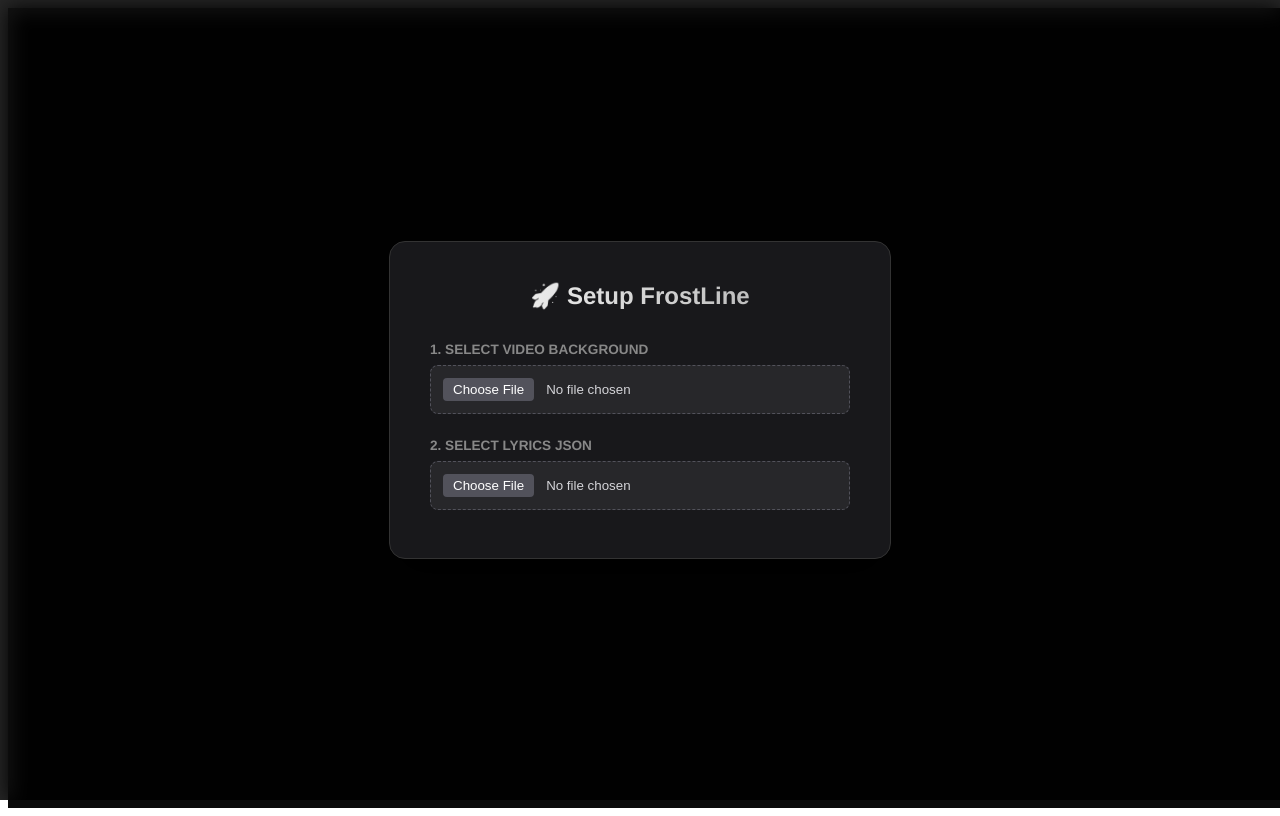
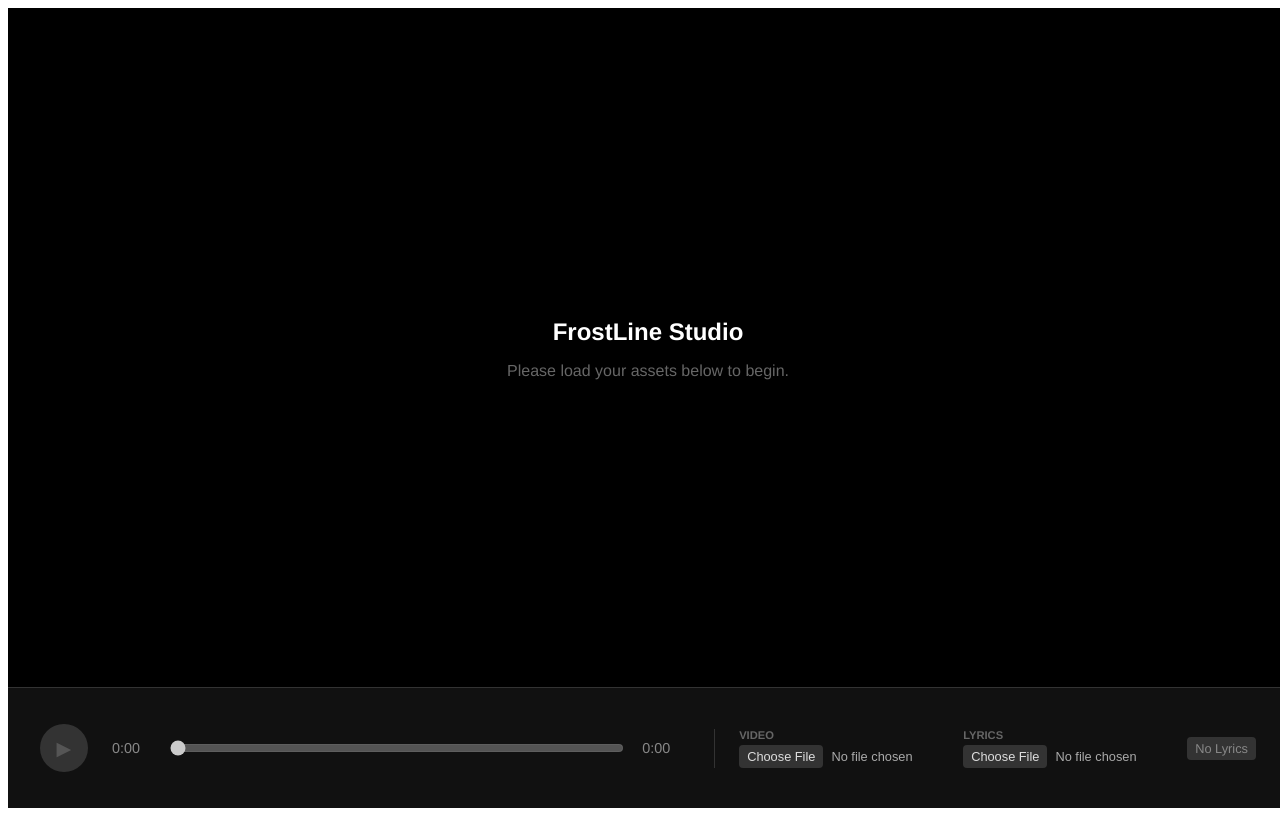
Before and after one commit to b0yu-li/FrostLine, an Angular app: page / in a window 1280 px wide. Built offline with nearby package versions, Linux system fonts and the light colour scheme.

Commit message:
feat: studio layout

```diff
--- a/src/app/app.html
+++ b/src/app/app.html
@@ -1,44 +1,89 @@
+<div class="studio-layout">
+
+  <!-- ===============================
+       ZONE 1: THE STAGE (Renderer)
+       =============================== -->
+  <main class="stage-area">
     @if (videoUrl()) {
       <video
         #videoRef
         [src]="videoUrl()"
         (timeupdate)="onTimeUpdate($event)"
-    controls
+        (loadedmetadata)="onMetadataLoaded($event)"
+        (ended)="isPlaying.set(false)"
         class="video-bg">
       </video>
     }
 
+    <!-- Setup Prompt (Only visible if not ready) -->
     @if (!isReady()) {
-  <div class="setup-container">
-    <div class="setup-card">
-      <h2>🚀 Setup FrostLine</h2>
-
-      <div class="input-group">
-        <label>1. Select Video Background</label>
-        <input type="file" accept="video/*" (change)="onVideoSelected($event)">
-      </div>
-
-      <div class="input-group">
-        <label>2. Select Lyrics JSON</label>
-        <input type="file" accept=".json" (change)="onLyricsSelected($event)">
-        @if (jsonFileName()) {
-          <small>Loaded: {{ jsonFileName() }}</small>
-        }
-      </div>
-    </div>
+      <div class="setup-prompt">
+        <h2>FrostLine Studio</h2>
+        <p>Please load your assets below to begin.</p>
       </div>
     }
 
+    <!-- The Lyrics Overlay -->
     @if (isReady()) {
       <div class="overlay-container">
         <div class="glass-card" [style.width.px]="cardWidth()">
-
           @for (line of [currentLine()]; track line) {
             <p class="lyrics-text" [@lyricChange]>
               {{ line }}
             </p>
           }
-
         </div>
       </div>
     }
+  </main>
+
+  <!-- ===============================
+       ZONE 2: THE CONSOLE (Controls)
+       =============================== -->
+  <footer class="control-deck">
+
+    <!-- A. Playback Controls -->
+    <div class="playback-group">
+      <button class="play-btn" (click)="togglePlay()" [disabled]="!videoUrl()">
+        {{ isPlaying() ? '⏸' : '▶' }}
+      </button>
+
+      <div class="scrubber-container">
+        <span class="time-label">{{ formatTime(currentTime()) }}</span>
+        <input
+          type="range"
+          [min]="0"
+          [max]="duration()"
+          [value]="currentTime()"
+          (input)="seek($event)"
+          [disabled]="!videoUrl()"
+          class="scrubber"
+        >
+        <span class="time-label">{{ formatTime(duration()) }}</span>
+      </div>
+    </div>
+
+    <!-- B. Asset Management -->
+    <div class="assets-group">
+      <div class="file-input-wrapper">
+        <label>Video</label>
+        <input type="file" accept="video/*" (change)="onVideoSelected($event)">
+      </div>
+
+      <div class="file-input-wrapper">
+        <label>Lyrics</label>
+        <input type="file" accept=".json" (change)="onLyricsSelected($event)">
+      </div>
+
+      <div class="status-indicator">
+        @if (jsonFileName()) {
+          <span class="badge success">JSON: {{ jsonFileName() }}</span>
+        } @else {
+          <span class="badge">No Lyrics</span>
+        }
+      </div>
+    </div>
+
+  </footer>
+
+</div>
--- a/src/app/app.scss
+++ b/src/app/app.scss
@@ -1,22 +1,21 @@
 /* =========================================
    1. Variables & Theme
    ========================================= */
-/* Helvetica is priority, falling back to Inter/System */
 $font-stack: 'Helvetica', 'Inter', -apple-system, BlinkMacSystemFont, "Segoe UI", Roboto, sans-serif;
 $color-bg-dark: #0a0a0a;
-$color-text: #ffffff;
+$color-panel: #111111;
+$color-text: rgba(159, 51, 47);
 $color-accent: #64b5f6;
 
 /* Glass Settings */
-$glass-bg: rgb(255, 255, 255, 0.03); /* Reduced opacity for cleaner look */
+$glass-bg: rgba(255, 255, 255, 0.03);
 $glass-border: rgba(255, 255, 255, 0.18);
 $glass-blur: 20px;
-/* Added brightness() to darken the background video slightly for contrast */
 $glass-filter: blur($glass-blur) brightness(0.85);
 $glass-shadow: 0 8px 32px rgba(0, 0, 0, 0.3);
 
 /* =========================================
-   2. Global Reset & Host
+   2. Main Layout (Studio Mode)
    ========================================= */
 :host {
   display: block;
@@ -28,159 +27,218 @@
   color: $color-text;
 }
 
-/* =========================================
-   3. The Stage
-   ========================================= */
+.studio-layout {
+  display: flex;
+  flex-direction: column;
+  height: 100%;
+  width: 100%;
+}
+
+/* --- ZONE 1: THE STAGE (Renderer) --- */
+.stage-area {
+  position: relative;
+  flex: 1; /* Takes up all remaining space */
+  width: 100%;
+  overflow: hidden;
+  background: black; /* Letterboxing color */
+
+  display: flex;
+  justify-content: center;
+  align-items: center;
+}
+
 .video-bg {
-  position: fixed;
-  top: 0;
-  left: 0;
   width: 100%;
   height: 100%;
-  object-fit: contain;
+  object-fit: contain; /* Keeps aspect ratio */
   z-index: 0;
 }
 
+.setup-prompt {
+  position: absolute;
+  z-index: 2;
+  text-align: center;
+  color: #666;
+
+  h2 {
+    margin-bottom: 0.5rem;
+    color: #fff;
+  }
+}
+
+/* Reuse existing overlay logic */
 .overlay-container {
-  position: relative;
+  position: absolute; /* Changed to absolute to fit inside stage */
+  top: 0;
+  left: 0;
   height: 100%;
   width: 100%;
   display: flex;
   justify-content: center;
   align-items: center;
   z-index: 1;
+  pointer-events: none; /* Allows clicking through to video if needed, though controls are below now */
 }
 
 /* =========================================
-   4. The Glass Card
+   3. The Glass Card
    ========================================= */
 .glass-card {
-  /* Visuals */
   background: $glass-bg;
   backdrop-filter: $glass-filter;
   -webkit-backdrop-filter: $glass-filter;
-
   border: 1px solid $glass-border;
   border-radius: 24px;
   box-shadow: $glass-shadow;
 
-  /* Layout */
   display: grid;
-  /* minmax(0, 1fr) prevents grid blowout if text is wider than container */
   grid-template-columns: minmax(0, 1fr);
   place-items: center;
 
   overflow: hidden;
   padding: 1.5rem 1rem 1rem 1rem;
-
-  /* Smooth Transition for both dimensions */
   transition: width 0.9s cubic-bezier(0.2, 0.8, 0.2, 1);
-
   max-width: 95vw;
+  pointer-events: auto; /* Re-enable clicks on the card itself if needed */
 
   .lyrics-text {
-    /* Stack elements in the single grid cell */
     grid-area: 1 / 1;
     margin: 0;
-
-    /* Typography: Helvetica Bold Oblique */
-    font-size: 2.5rem; /* 40px */
-    font-weight: 700; /* Bold */
-    font-style: oblique; /* Italic/Oblique */
+    font-size: 2.5rem;
+    font-weight: 700;
+    font-style: oblique;
     line-height: 1.4;
-
-    // color: $color-text;
-    color: rgba(159, 51, 47);
+    color: $color-text;
     letter-spacing: -0.02em;
-
-    /* Text Alignment */
+    text-shadow: 0 3px 3px rgba(255, 255, 255, 0.6), 0 6px 18px rgba(0, 0, 0, 0.3);
     width: 100%;
     text-align: center;
     white-space: nowrap;
-
-    /* Hardware acceleration for sharper text rendering */
     transform: translateZ(0);
   }
 }
 
 /* =========================================
-   5. Setup UI
+   4. ZONE 2: THE CONSOLE (Control Deck)
    ========================================= */
-.setup-container {
-  position: fixed;
-  top: 0;
-  left: 0;
-  width: 100vw;
-  height: 100vh;
+.control-deck {
+  height: 120px; /* Fixed height for controls */
+  background: $color-panel;
+  border-top: 1px solid #333;
+  padding: 0 2rem;
+
+  display: flex;
+  align-items: center;
+  justify-content: space-between;
+  gap: 2rem;
   z-index: 10;
-  background: rgba(0, 0, 0, 0.85);
-  backdrop-filter: blur(10px);
-  display: flex;
-  justify-content: center;
-  align-items: center;
 }
 
-.setup-card {
-  background: #18181b;
-  padding: 2.5rem;
-  border-radius: 16px;
-  border: 1px solid #333;
-  width: 100%;
-  max-width: 420px;
-  box-shadow: 0 20px 40px rgba(0, 0, 0, 0.6);
-
-  h2 {
-    margin-top: 0;
-    margin-bottom: 2rem;
-    text-align: center;
-    font-size: 1.5rem;
-    font-weight: 700;
-    background: linear-gradient(90deg, #fff, #aaa);
-    -webkit-background-clip: text;
-    -webkit-text-fill-color: transparent;
+/* Playback Group (Left) */
+.playback-group {
+  display: flex;
+  align-items: center;
+  gap: 1.5rem;
+  flex: 1;
 }
 
-  .input-group {
-    margin-bottom: 1.5rem;
+.play-btn {
+  background: $color-accent;
+  color: #000;
+  border: none;
+  width: 48px;
+  height: 48px;
+  border-radius: 50%;
+  font-size: 1.2rem;
+  cursor: pointer;
+  display: flex;
+  align-items: center;
+  justify-content: center;
+  transition: transform 0.2s;
+
+  &:hover:not(:disabled) {
+    transform: scale(1.1);
+  }
+
+  &:disabled {
+    background: #333;
+    color: #555;
+    cursor: not-allowed;
+  }
+}
+
+.scrubber-container {
+  display: flex;
+  align-items: center;
+  gap: 1rem;
+  flex: 1;
+
+  .time-label {
+    font-variant-numeric: tabular-nums;
+    color: #888;
+    font-size: 0.9rem;
+    min-width: 40px;
+  }
+
+  .scrubber {
+    flex: 1;
+    cursor: pointer;
+    accent-color: $color-accent;
+  }
+}
+
+/* Assets Group (Right) */
+.assets-group {
+  display: flex;
+  gap: 1.5rem;
+  border-left: 1px solid #333;
+  padding-left: 1.5rem;
+}
+
+.file-input-wrapper {
   display: flex;
   flex-direction: column;
-    gap: 0.5rem;
-
-    &:last-of-type {
-      margin-bottom: 0.5rem;
-    }
+  gap: 0.25rem;
 
   label {
-      font-size: 0.85rem;
-      color: #888;
-      font-weight: 600;
+    font-size: 0.7rem;
     text-transform: uppercase;
+    color: #666;
+    font-weight: 700;
   }
 
   input[type="file"] {
-      background: #27272a;
-      padding: 0.75rem;
-      border-radius: 8px;
-      border: 1px dashed #52525b;
-      color: #d4d4d8;
-      cursor: pointer;
+    font-size: 0.8rem;
+    color: #aaa;
+    max-width: 200px;
 
     &::file-selector-button {
-        background: #52525b;
-        color: white;
+      background: #333;
+      color: #ddd;
       border: none;
-        padding: 4px 10px;
+      padding: 4px 8px;
       border-radius: 4px;
-        margin-right: 12px;
+      margin-right: 8px;
       cursor: pointer;
+      font-size: 0.8rem;
+    }
   }
 }
 
-    small {
-      display: block;
-      margin-top: 0.25rem;
+.status-indicator {
+  display: flex;
+  align-items: center;
+
+  .badge {
+    background: #333;
+    padding: 4px 8px;
+    border-radius: 4px;
     font-size: 0.8rem;
+    color: #888;
+
+    &.success {
       color: $color-accent;
+      background: rgba($color-accent, 0.1);
     }
   }
 }
--- a/src/app/app.ts
+++ b/src/app/app.ts
@@ -9,9 +9,9 @@
   ViewChild,
   WritableSignal
 } from '@angular/core';
-import {DomSanitizer, SafeUrl} from '@angular/platform-browser';
-import {animate, style, transition, trigger} from '@angular/animations';
-import {LyricLine} from './models/lyric.model';
+import { DomSanitizer, SafeUrl } from '@angular/platform-browser';
+import { animate, style, transition, trigger } from '@angular/animations';
+import { LyricLine } from './models/lyric.model';
 
 @Component({
   selector: 'app-root',
@@ -22,27 +22,13 @@
 
   animations: [
     trigger('lyricChange', [
-      // INCOMING TEXT (void => *)
       transition('void => *', [
-        style({
-          opacity: 0,
-          filter: 'blur(12px)',
-        }),
-        animate('900ms cubic-bezier(0.2, 0.8, 0.2, 1)', style({
-          opacity: 1,
-          filter: 'blur(0)',
-        }))
+        style({ opacity: 0, filter: 'blur(12px)' }),
+        animate('900ms cubic-bezier(0.2, 0.8, 0.2, 1)', style({ opacity: 1, filter: 'blur(0)' }))
       ]),
-      // OUTGOING TEXT (* => void)
       transition('* => void', [
-        style({
-          opacity: 1,
-          filter: 'blur(0)'
-        }),
-        animate('900ms ease-out', style({
-          opacity: 0,
-          filter: 'blur(12px)'
-        }))
+        style({ opacity: 1, filter: 'blur(0)' }),
+        animate('900ms ease-out', style({ opacity: 0, filter: 'blur(12px)' }))
       ])
     ])
   ]
@@ -51,47 +37,81 @@
   readonly PADDING_PX = 32;
   readonly BUFFER_PX = 20;
 
+  // --- State Signals ---
   videoUrl: WritableSignal<SafeUrl | null> = signal(null);
   lyrics: WritableSignal<LyricLine[]> = signal([]);
   jsonFileName: WritableSignal<string | null> = signal(null);
+
+  // Playback State
   currentTime: WritableSignal<number> = signal(0);
+  duration: WritableSignal<number> = signal(0);
+  isPlaying: WritableSignal<boolean> = signal(false);
 
+  // Computed
   isReady = computed(() => !!this.videoUrl() && this.lyrics().length > 0);
 
   currentLine = computed(() => {
     const time = this.currentTime();
     const lines = this.lyrics();
     for (let i = lines.length - 1; i >= 0; i--) {
-      if (lines[i].time <= time) {
-        return lines[i].text;
-      }
+      if (lines[i].time <= time) { return lines[i].text; }
     }
     return "♪";
   });
 
-  cardWidth = computed(() => {
-    return this.measureTextWidth(this.currentLine());
-  });
+  cardWidth = computed(() => this.measureTextWidth(this.currentLine()));
 
   @ViewChild('videoRef') videoElement!: ElementRef<HTMLVideoElement>;
   private canvas: HTMLCanvasElement = document.createElement('canvas');
   private ctx: CanvasRenderingContext2D | null = this.canvas.getContext('2d');
 
-  constructor(private sanitizer: DomSanitizer) {
-    effect(() => {
-      if (this.isReady()) {
-        if (this.videoElement?.nativeElement) {
-          this.videoElement.nativeElement.currentTime = 0;
-        }
-        setTimeout(() => {
-          this.videoElement?.nativeElement.play().catch(err => console.warn(err));
-        }, 1000);
-      }
-    });
-  }
+  constructor(private sanitizer: DomSanitizer) {}
 
   ngAfterViewInit() {
     this.measureTextWidth(this.currentLine());
+  }
+
+  // --- Playback Controls ---
+
+  togglePlay() {
+    const video = this.videoElement?.nativeElement;
+    if (!video) return;
+
+    if (video.paused) {
+      video.play();
+      this.isPlaying.set(true);
+    } else {
+      video.pause();
+      this.isPlaying.set(false);
+    }
+  }
+
+  seek(event: Event) {
+    const video = this.videoElement?.nativeElement;
+    if (!video) return;
+
+    const value = (event.target as HTMLInputElement).value;
+    video.currentTime = Number(value);
+    this.currentTime.set(Number(value));
+  }
+
+  formatTime(seconds: number): string {
+    if (!seconds || isNaN(seconds)) return "0:00";
+    const m = Math.floor(seconds / 60);
+    const s = Math.floor(seconds % 60);
+    return `${m}:${s < 10 ? '0' : ''}${s}`;
+  }
+
+  // --- Events ---
+
+  onMetadataLoaded(event: Event) {
+    const video = event.target as HTMLVideoElement;
+    this.duration.set(video.duration);
+  }
+
+  onTimeUpdate(event: Event): void {
+    const video = event.target as HTMLVideoElement;
+    this.currentTime.set(video.currentTime);
   }
 
   onVideoSelected(event: Event): void {
@@ -100,6 +120,7 @@
       const file = input.files[0];
       const objectUrl = URL.createObjectURL(file);
       this.videoUrl.set(this.sanitizer.bypassSecurityTrustUrl(objectUrl));
+      this.isPlaying.set(false); // Reset state
     }
   }
 
@@ -114,28 +135,15 @@
           const parsed = JSON.parse(e.target?.result as string);
           parsed.sort((a: LyricLine, b: LyricLine) => a.time - b.time);
           this.lyrics.set(parsed);
-        } catch (err) {
-          alert('Invalid JSON');
-        }
+        } catch (err) { alert('Invalid JSON'); }
       };
       reader.readAsText(file);
     }
   }
 
-  onTimeUpdate(event: Event): void {
-    const video = event.target as HTMLVideoElement;
-    this.currentTime.set(video.currentTime);
-  }
-
   private measureTextWidth(text: string): number {
     if (!this.ctx) return 600;
-    // --- UPDATED FONT DEFINITION TO MATCH SCSS ---
-    // font-style: oblique
-    // font-weight: 700 (Bold)
-    // font-size: 40px
-    // font-family: Helvetica, ...
     this.ctx.font = "oblique 700 40px Helvetica, Inter, sans-serif";
-
     const metrics = this.ctx.measureText(text);
     return Math.ceil(metrics.width + this.PADDING_PX + this.BUFFER_PX);
   }
```
Lines whose indentation alone changed are shown as unchanged.
